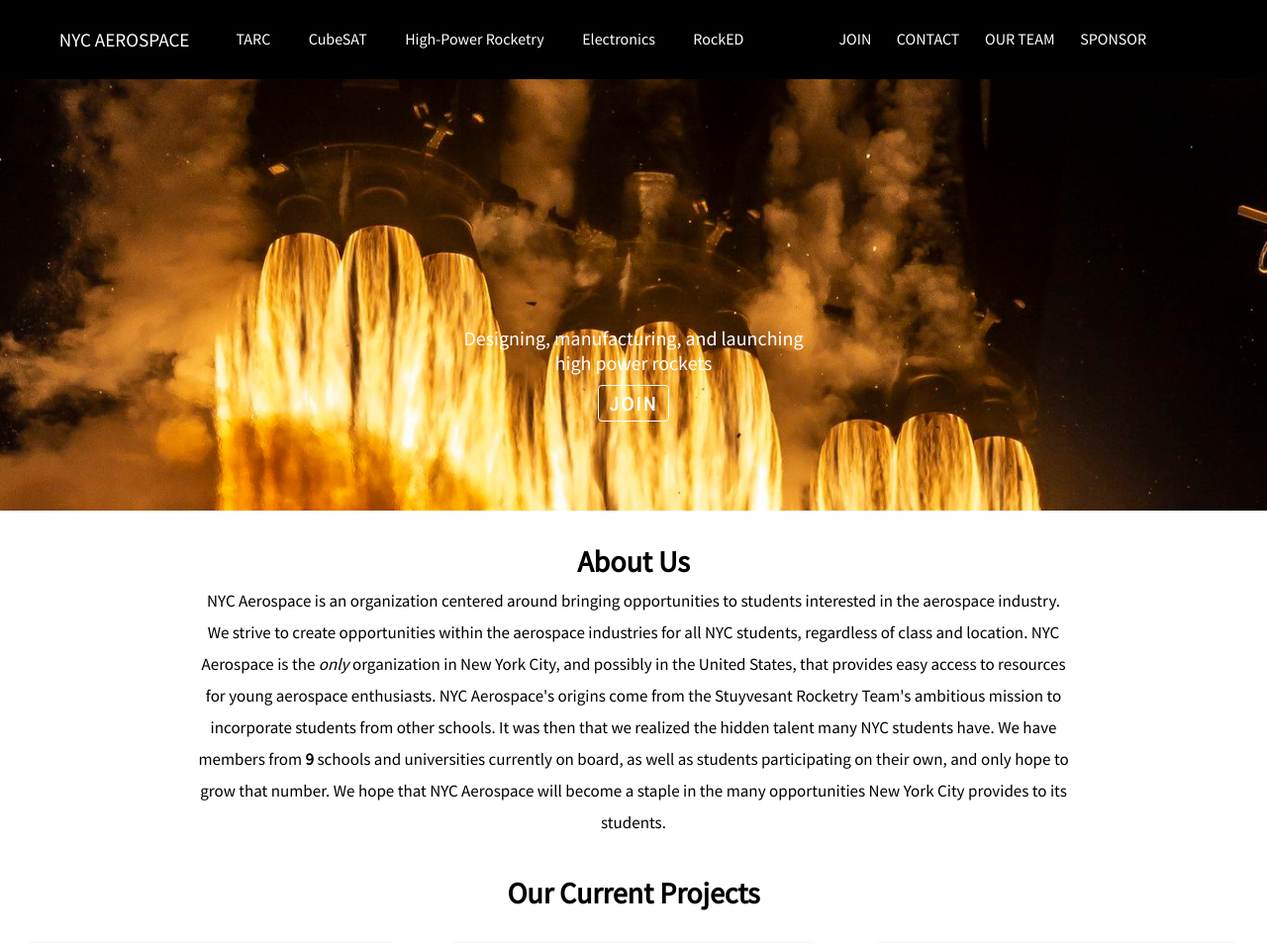
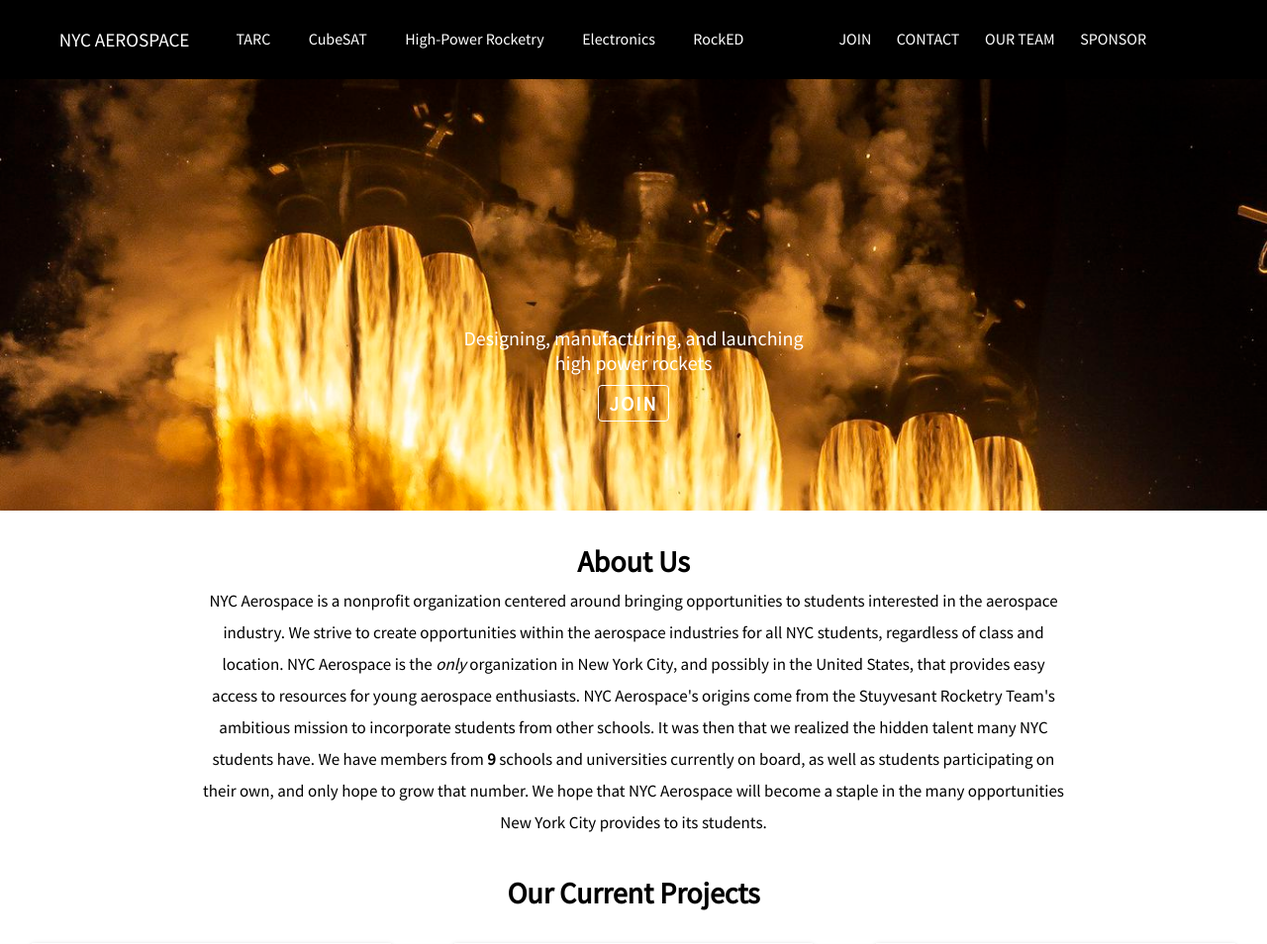
Before and after one commit to leonmaksin/NYC_Aerospace, a Flask app: page / in a window 1280 px wide. Shown: the top 954 px of the page at 99% size. Run offline with Flask 2, Linux system fonts and the light colour scheme.

Commit message:
nonprofit

```diff
--- a/templates/home.html
+++ b/templates/home.html
@@ -34,7 +34,7 @@
 </div>
 <div id="home-content" class="full-width column-start-flex">
     <div id="content-title-main" class="full-width center-row-flex"><h1>About Us</h1></div>
-        <p id="about-us" class="project-description">NYC Aerospace is an organization centered around bringing opportunities to students interested in the aerospace industry. We strive to create opportunities within the aerospace industries for all NYC students, regardless of class and location. NYC Aerospace is the <i>only</i> organization in New York City, and possibly in the United States, that provides easy access to resources for young aerospace enthusiasts. NYC Aerospace's origins come from the Stuyvesant Rocketry Team's ambitious mission to incorporate students from other schools. It was then that we realized the hidden talent many NYC students have. We have members from <b>9</b> schools and universities currently on board, as well as students participating on their own, and only hope to grow that number. We hope that NYC Aerospace will become a staple in the many opportunities New York City provides to its students.</p>
+        <p id="about-us" class="project-description">NYC Aerospace is a nonprofit organization centered around bringing opportunities to students interested in the aerospace industry. We strive to create opportunities within the aerospace industries for all NYC students, regardless of class and location. NYC Aerospace is the <i>only</i> organization in New York City, and possibly in the United States, that provides easy access to resources for young aerospace enthusiasts. NYC Aerospace's origins come from the Stuyvesant Rocketry Team's ambitious mission to incorporate students from other schools. It was then that we realized the hidden talent many NYC students have. We have members from <b>9</b> schools and universities currently on board, as well as students participating on their own, and only hope to grow that number. We hope that NYC Aerospace will become a staple in the many opportunities New York City provides to its students.</p>
     <div id="content-title-main" class="full-width center-row-flex">Our Current Projects</div>
     <div id="projects-holder" class="full-width center-row-flex">
         <div class="project column-start-flex">
```
